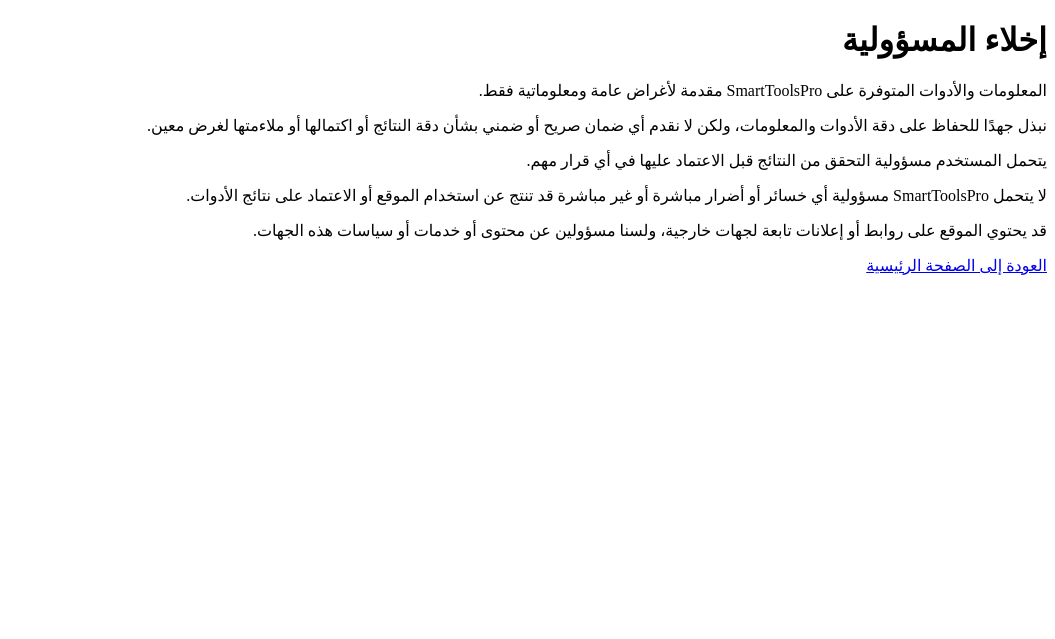
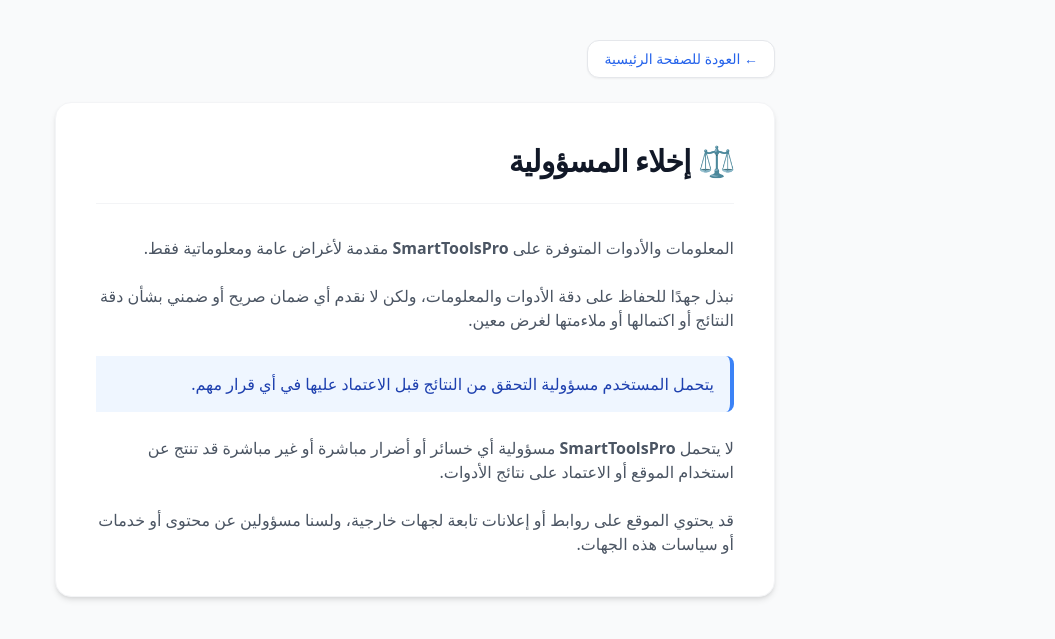
Before and after one commit to almasry00300/smart-tools-pro, a Flask app: page /disclaimer in a window 1280 px wide. Shown: the top 639 px of the page, without its empty margins (225-1280 px from the left). Run offline with Flask 3, Linux system fonts and the light colour scheme; some libraries are stand-ins or nearby versions.

Commit message:
update disclaimer page design

```diff
--- a/templates/disclaimer.html
+++ b/templates/disclaimer.html
@@ -1,44 +1,39 @@
 <!DOCTYPE html>
 <html lang="ar" dir="rtl">
 <head>
-    <script async src="https://pagead2.googlesyndication.com/pagead/js/adsbygoogle.js?client=ca-pub-2246897924284842" crossorigin="anonymous"></script>
-
     <meta charset="UTF-8">
     <meta name="viewport" content="width=device-width, initial-scale=1.0">
-    <title>إخلاء المسؤولية - SmartToolsPro</title>
-    <meta name="description" content="إخلاء المسؤولية الخاص باستخدام أدوات وخدمات SmartToolsPro.">
-    <script async src="https://pagead2.googlesyndication.com/pagead/js/adsbygoogle.js?client=ca-pub-2246897924204842" crossorigin="anonymous"></script>
+    <title>إخلاء المسؤولية | SmartToolsPro</title>
+    <script src="https://cdn.tailwindcss.com"></script>
 </head>
-<body>
-    <main>
-        <h1>إخلاء المسؤولية</h1>
+<body class="bg-gray-50 text-gray-800 font-sans antialiased">
+    <div class="max-w-3xl mx-auto px-4 sm:px-6 py-10">
+        <!-- زر العودة -->
+        <div class="mb-6">
+            <a href="/" class="inline-flex items-center text-sm font-medium text-blue-600 hover:text-blue-800 bg-white shadow-sm border border-gray-200 px-4 py-2 rounded-xl transition">
+                ← العودة للصفحة الرئيسية
+            </a>
+        </div>
 
-        <p>
-            المعلومات والأدوات المتوفرة على SmartToolsPro مقدمة لأغراض عامة ومعلوماتية فقط.
-        </p>
+        <div class="bg-white shadow-md border border-gray-100 rounded-2xl p-6 sm:p-10 space-y-8">
+            <header class="border-b border-gray-100 pb-6">
+                <h1 class="text-2xl sm:text-3xl font-extrabold text-gray-900 tracking-tight">⚖️ إخلاء المسؤولية</h1>
+            </header>
 
-        <p>
-            نبذل جهدًا للحفاظ على دقة الأدوات والمعلومات، ولكن لا نقدم أي ضمان صريح أو ضمني
-            بشأن دقة النتائج أو اكتمالها أو ملاءمتها لغرض معين.
-        </p>
+            <div class="space-y-6 text-gray-600 leading-relaxed text-sm sm:text-base">
+                <p>المعلومات والأدوات المتوفرة على <strong>SmartToolsPro</strong> مقدمة لأغراض عامة ومعلوماتية فقط.</p>
 
-        <p>
-            يتحمل المستخدم مسؤولية التحقق من النتائج قبل الاعتماد عليها في أي قرار مهم.
-        </p>
+                <p>نبذل جهدًا للحفاظ على دقة الأدوات والمعلومات، ولكن لا نقدم أي ضمان صريح أو ضمني بشأن دقة النتائج أو اكتمالها أو ملاءمتها لغرض معين.</p>
 
-        <p>
-            لا يتحمل SmartToolsPro مسؤولية أي خسائر أو أضرار مباشرة أو غير مباشرة قد تنتج عن
-            استخدام الموقع أو الاعتماد على نتائج الأدوات.
-        </p>
+                <div class="bg-blue-50 border-r-4 border-blue-500 p-4 rounded-r-lg">
+                    <p class="text-blue-800 font-medium">يتحمل المستخدم مسؤولية التحقق من النتائج قبل الاعتماد عليها في أي قرار مهم.</p>
+                </div>
 
-        <p>
-            قد يحتوي الموقع على روابط أو إعلانات تابعة لجهات خارجية، ولسنا مسؤولين عن محتوى
-            أو خدمات أو سياسات هذه الجهات.
-        </p>
+                <p>لا يتحمل <strong>SmartToolsPro</strong> مسؤولية أي خسائر أو أضرار مباشرة أو غير مباشرة قد تنتج عن استخدام الموقع أو الاعتماد على نتائج الأدوات.</p>
 
-        <p>
-            <a href="/">العودة إلى الصفحة الرئيسية</a>
-        </p>
-    </main>
+                <p>قد يحتوي الموقع على روابط أو إعلانات تابعة لجهات خارجية، ولسنا مسؤولين عن محتوى أو خدمات أو سياسات هذه الجهات.</p>
+            </div>
+        </div>
+    </div>
 </body>
 </html>
```
